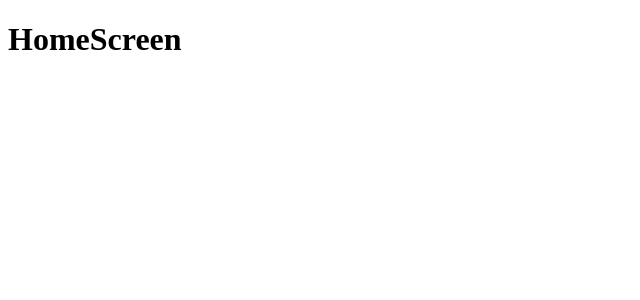
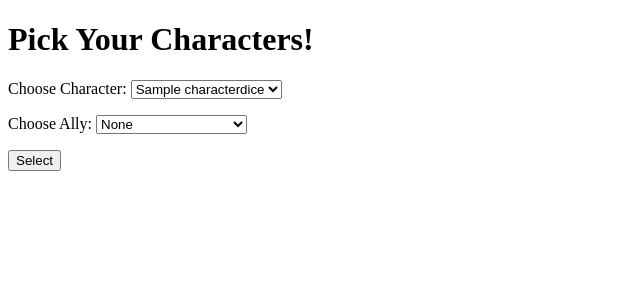
Before and after one commit to AlexHBall/whichdice, a Django app: page / in a window 1280 px wide. Shown: the top 300 px of the page, without its empty margins (0-640 px from the left). Run offline with Django 3.2, Linux system fonts and the light colour scheme; tables that the repository leaves empty hold one stand-in row (values such as "Sample post").

Commit message:
Add form to add character and ally

```diff
--- /dev/null
+++ b/dice/forms.py
@@ -0,0 +1,24 @@
+"""
+Required by django
+"""
+from django import forms
+
+from .models import CharacterDice
+
+
+class SelectPlayerCharacter(forms.Form):
+    """
+    Allows user to select their character
+    """
+    characters = list(CharacterDice.objects.values_list(
+        'character_name', flat=True))
+    ally = characters.copy()
+    ally.insert(0, 'None')
+
+    character = forms.ChoiceField(
+        choices=enumerate(characters), label="Choose Character", initial='',
+        widget=forms.Select(), required=True)
+    ally = forms.ChoiceField(
+        choices=enumerate(ally), label="Choose Ally", initial='',
+        widget=forms.Select(), required=False)
+    field_order = ['character', 'ally']
--- /dev/null
+++ b/dice/templates/dice/character_detail.html
@@ -0,0 +1,5 @@
+{% extends 'base.html' %}
+
+{% block content %}
+<p>{{ object }}</p>
+{% endblock %}
--- a/dice/templates/dice/character_list.html
+++ b/dice/templates/dice/character_list.html
@@ -3,6 +3,6 @@
 {% block content %}
 
 {% for instance in object_list %}
-     <p>{{ instance.id }} - {{ instance.character_name }} - {{ instance.return_dice }}</p>
+     <p>{{ instance.id }} - {{ instance }}</p>
 {% endfor %}
 {% endblock %}
--- a/dice/templates/dice/home_screen.html
+++ b/dice/templates/dice/home_screen.html
@@ -1,4 +1,16 @@
 {% extends 'base.html' %}
 {% block content %}
-<h1>HomeScreen</h1>
+<h1>Pick Your Characters!</h1>
+<form method="POST"> {% csrf_token %}
+    {{ character_form.as_p }}
+    <input type="submit" value='Select' />
+</form>
+
+{% if character %}
+    <p>Your Character: {{ character  }}</p>
+{% endif %}
+{% if ally %}
+    <p>Your Ally: {{ ally }}</p>
+{% endif %}
+
 {% endblock %}
--- a/dice/urls.py
+++ b/dice/urls.py
@@ -4,13 +4,16 @@ Required by django
 from django.urls import path
 from .views import (
     home_view,
-    all_character_view
+    all_character_view,
+    character_view,
+
 )
 
 app_name = 'dice'
 urlpatterns = [
     path('', home_view, name='home'),
     path('characters', all_character_view, name='characters'),
+    path('<int:idenitifer>/', character_view, name='character')
 
 ]
 # from .views import (product_create_view,
--- a/dice/views.py
+++ b/dice/views.py
@@ -1,15 +1,29 @@
 """
 Required by django
 """
-from django.shortcuts import render
+from django.shortcuts import render, get_object_or_404
 
 from .models import CharacterDice
+from .forms import SelectPlayerCharacter
+
 
 def home_view(request):
     """
     Home Screen, default location
     """
-    return render(request, 'dice/home_screen.html', {})
+    character_form = SelectPlayerCharacter(request.POST or None)
+    context = {'character_form': character_form}
+    if character_form.is_valid():
+        character_id = int(character_form.cleaned_data.get("character")) + 1
+        character = CharacterDice.objects.get(pk=character_id)
+        context['character'] = character
+        ally_id = int(character_form.cleaned_data.get("ally"))
+        if ally_id > 0:
+            ally = CharacterDice.objects.get(pk=ally_id+1)
+            context['ally'] = ally
+        return render(request, 'dice/home_screen.html', context)
+    return render(request, 'dice/home_screen.html', context)
+
 
 def all_character_view(request):
     """
@@ -23,3 +37,15 @@ def all_character_view(request):
         "object_list": queryset
     }
     return render(request, 'dice/character_list.html', context)
+
+
+def character_view(request, idenitifer):
+    """
+    Views a specific character
+    """
+    obj = get_object_or_404(CharacterDice, id=idenitifer)
+    context = {
+        'object': obj
+    }
+    print(obj)
+    return render(request, 'dice/character_detail.html', context)
```
